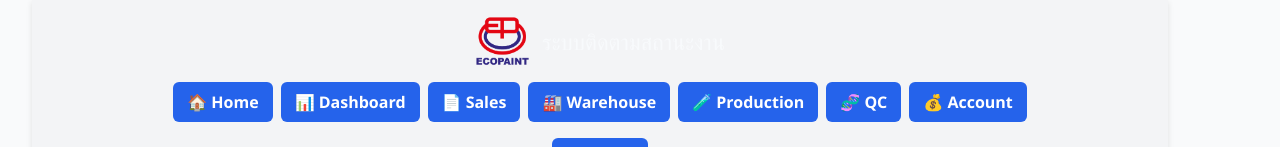
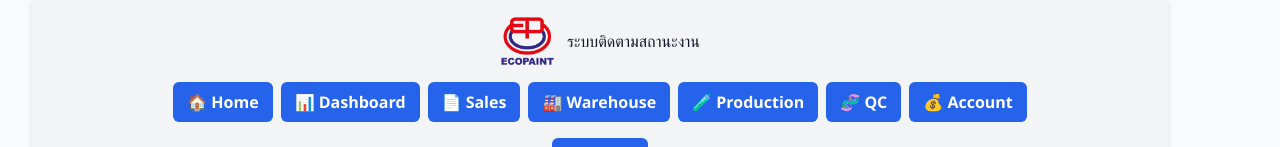
Before and after one commit to AnuGee/ep-production-tracker-v2, a React (Vite) app: page / in a window 1280 px wide. Shown: the top 147 px of the page. Built offline with nearby package versions, Linux system fonts and the light colour scheme; no server answers; the database is empty.

Commit message:
Update Header.jsx

```diff
--- a/src/components/Header.jsx
+++ b/src/components/Header.jsx
@@ -30,13 +30,7 @@ export default function Header() {
       {/* Logo + System Name */}
       <div style={{ display: "flex", alignItems: "center", gap: "12px", flexWrap: "wrap", justifyContent: "center" }}>
         <img src="/logo_ep.png" alt="Logo" style={{ height: 50 }} />
-        <strong
-  className="header-title"
-  style={{
-    fontSize: "22px",
-    color: "var(--header-title-color)",
-  }}
->
+<strong className="header-title">
   ระบบติดตามสถานะงาน
 </strong>
       </div>
```
